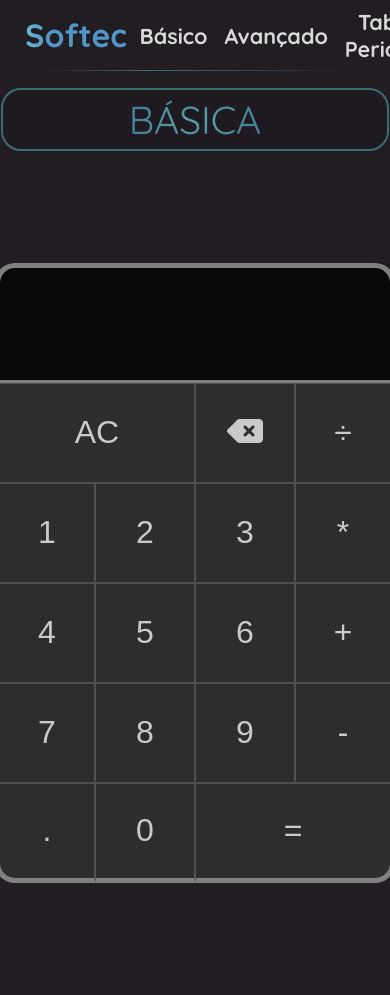
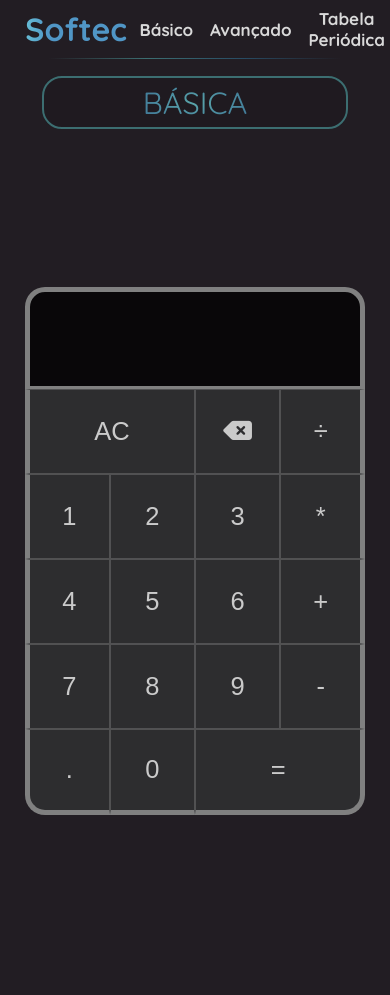
Before and after one commit to bonatowil/TCC, a PHP site: page / in a window 390 px wide; the page is wider, and only the part inside the window is pictured. After the commit the page ends 815 px from the top of that part, so only its background shows below. Run offline with PHP 8.4, Linux system fonts and the light colour scheme; some libraries are stand-ins or nearby versions.

Commit message:
Começando a melhorar a responsividade

```diff
--- a/assets/css/calculadora.css
+++ b/assets/css/calculadora.css
@@ -7,13 +7,13 @@
     justify-content: center;
     align-content: center;
     min-height: 100vh;
-    grid-template-columns: repeat(4, 100px);
-    grid-template-rows: minmax(120px, auto) repeat(5, 100px);
+    grid-template-columns: repeat(4, 5em);
+    grid-template-rows: minmax(6em, auto) repeat(5, 5em);
 }
 
 .calculator-grid > button {
     cursor: pointer;
-    font-size: 2rem;
+    font-size: 1.5em;
     border: 1px solid rgba(128, 128, 128, 0.437);
     outline: none;
     color: rgba(255, 255, 255, 0.75);
@@ -70,5 +70,5 @@ button.first.diagonal {
 
 .output .current-operand {
     color: white;
-    font-size: 2.5rem;
+    font-size: 2.5em;
 }
--- a/assets/css/style.css
+++ b/assets/css/style.css
@@ -19,7 +19,7 @@ body {
     overflow: auto;
     margin: 0;
     background-color: var(--background-color);
-    font-size: 1.35em;
+    font-size: calc(.5vmax + .8rem);
     font-weight: 400;
     font-family: 'Quicksand', sans-serif;
 }
--- a/index.html
+++ b/index.html
@@ -3,7 +3,7 @@
 <head>
     <meta charset="UTF-8">
     <meta http-equiv="X-UA-Compatible" content="IE=edge">
-    <meta name="viewport" content="width=1024">
+    <meta name="viewport" content="width=device-width, initial-scale=1.0, maximum-scale=1.0, user-scalable=no">
     <link rel="stylesheet" href="assets/css/style.css">
     <link rel="stylesheet" href="assets/css/calculadora.css">
     <link rel="shortcut icon" href="assets/images/lab_icon.ico" type="image/x-icon">
--- a/pages/advanced.html
+++ b/pages/advanced.html
@@ -3,7 +3,7 @@
 <head>
     <meta charset="UTF-8">
     <meta http-equiv="X-UA-Compatible" content="IE=edge">
-    <meta name="viewport" content="width=1024">
+    <meta name="viewport" content="width=device-width, initial-scale=1.0, maximum-scale=1.0, user-scalable=no">
     <link rel="shortcut icon" href="../assets/images/lab_icon.ico" type="image/x-icon">
     <link rel="stylesheet" href="../assets/css/style.css">
     <title>Conversion</title>
--- a/pages/table.html
+++ b/pages/table.html
@@ -3,7 +3,7 @@
 <head>
     <meta charset="UTF-8">
     <meta http-equiv="X-UA-Compatible" content="IE=edge">
-    <meta name="viewport" content="width=1024">
+    <meta name="viewport" content="width=device-width, initial-scale=1.0, maximum-scale=1.0, user-scalable=no">
     <link rel="shortcut icon" href="../assets/images/lab_icon.ico" type="image/x-icon">
     <link rel="stylesheet" href="../assets/css/style.css">
     <link rel="stylesheet" href="../assets/css/table.css">
```
